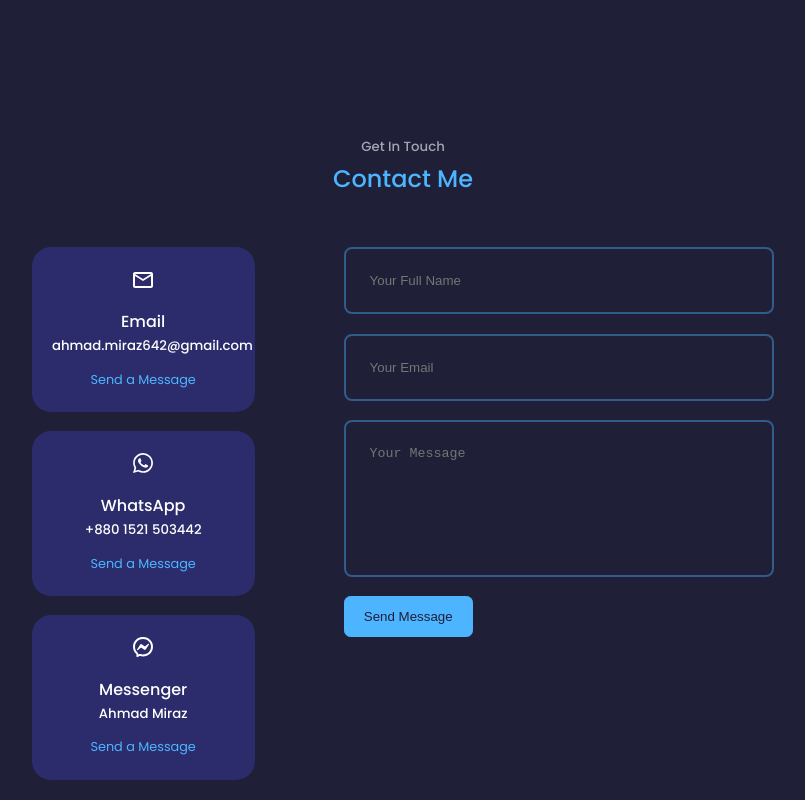
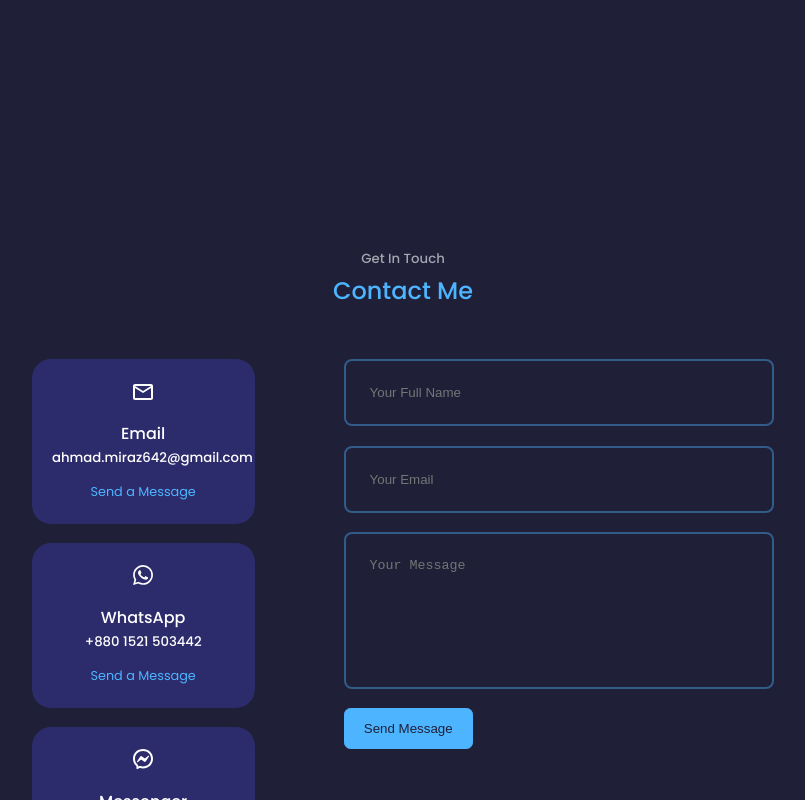
Before and after one commit to Ahmad-Miraz/portfolio, a React (Create React App) app: page / in a window 1280 px wide. Shown: the part 4440-5240 px from the top of the page, without its empty margins (237-1042 px from the left). Built offline with nearby package versions, Linux system fonts and the light colour scheme.

Commit message:
updated responsive error

```diff
--- a/src/components/contact/Contact.css
+++ b/src/components/contact/Contact.css
@@ -1,5 +1,5 @@
 #contact{
-    margin-top: 28rem;
+    margin-top: 35rem;
 }
 .contact__container{
     width: 58%;
```
